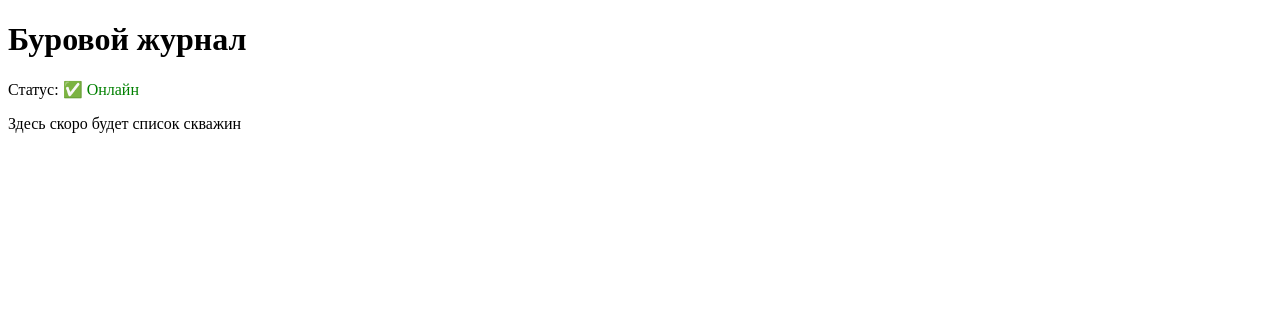
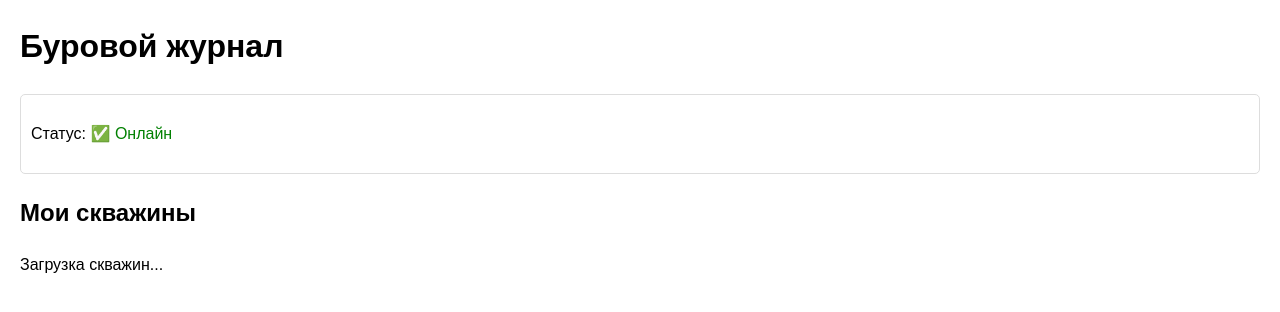
Before and after one commit to UMAtaullin/journal, a Django app: template drilling_log/templates/index.html in a window 1280 px wide. Shown: the top 312 px of the page. Run offline with Django 4.2, Linux system fonts and the light colour scheme; the template is opened without the code that fills it, so the values that code supplies are empty.

Commit message:
feat: add styles

```diff
--- a/drilling_log/templates/index.html
+++ b/drilling_log/templates/index.html
@@ -3,36 +3,25 @@
 <head>
     <title>Буровой журнал</title>
     <meta name="viewport" content="width=device-width, initial-scale=1.0">
+    {% load static %}
+    <link rel="stylesheet" href="{% static 'css/style.css' %}">
 </head>
 <body>
     <h1>Буровой журнал</h1>
 
-    <!-- Простой индикатор статуса -->
-    <div id="status">
+    <!-- Статус онлайн/оффлайн -->
+    <div class="status">
         <p>Статус: <span id="status-text">Загрузка...</span></p>
     </div>
 
-    <p>Здесь скоро будет список скважин</p>
+    <h2>Мои скважины</h2>
 
-    <script>
-        // Простейшая проверка онлайн/оффлайн статуса
-        function updateStatus() {
-            const statusElement = document.getElementById('status-text');
-            if (navigator.onLine) {
-                statusElement.textContent = '✅ Онлайн';
-                statusElement.style.color = 'green';
-            } else {
-                statusElement.textContent = '⚠️ Оффлайн';
-                statusElement.style.color = 'orange';
-            }
-        }
+    <!-- Контейнер для списка скважин -->
+    <div id="wells-list">
+        <p>Загрузка скважин...</p>
+    </div>
 
-        // Слушаем изменения статуса сети
-        window.addEventListener('online', updateStatus);
-        window.addEventListener('offline', updateStatus);
-
-        // Инициализируем при загрузке
-        updateStatus();
-    </script>
+    <!-- Подключаем JavaScript -->
+    <script src="{% static 'js/app.js' %}"></script>
 </body>
 </html>
--- /dev/null
+++ b/static/css/style.css
@@ -0,0 +1,30 @@
+/* Базовые стили для бурового журнала */
+body {
+  font-family: Arial, sans-serif;
+  margin: 20px;
+  line-height: 1.6;
+}
+
+.status {
+  padding: 10px;
+  border-radius: 5px;
+  margin-bottom: 20px;
+  border: 1px solid #ddd;
+}
+
+.well-item {
+  border: 1px solid #ddd;
+  border-radius: 5px;
+  padding: 15px;
+  margin-bottom: 15px;
+  background: #f9f9f9;
+}
+
+.well-item h3 {
+  margin-top: 0;
+  color: #333;
+}
+
+.well-item p {
+  margin: 5px 0;
+}
--- /dev/null
+++ b/static/js/app.js
@@ -0,0 +1,92 @@
+// Основной JavaScript файл для бурового журнала
+
+class DrillingApp {
+  constructor() {
+    this.init();
+  }
+
+  init() {
+    console.log('Буровой журнал инициализирован');
+    this.setupEventListeners();
+    this.loadWells();
+    this.updateOnlineStatus(); // начальный статус
+  }
+
+  setupEventListeners() {
+    // Слушаем изменения статуса сети
+    window.addEventListener('online', () => this.updateOnlineStatus());
+    window.addEventListener('offline', () => this.updateOnlineStatus());
+  }
+
+  updateOnlineStatus() {
+    const statusElement = document.getElementById('status-text');
+    if (!statusElement) return;
+
+    if (navigator.onLine) {
+      statusElement.textContent = '✅ Онлайн';
+      statusElement.style.color = 'green';
+    } else {
+      statusElement.textContent = '⚠️ Оффлайн';
+      statusElement.style.color = 'orange';
+    }
+  }
+
+  // Загрузка скважин с API
+  async loadWells() {
+    try {
+      console.log('Загрузка скважин...');
+      const response = await fetch('/api/wells/my_wells/');
+
+      if (response.ok) {
+        const wells = await response.json();
+        console.log('Загружены скважины:', wells);
+        this.displayWells(wells);
+      } else {
+        console.error('Ошибка загрузки скважин:', response.status);
+      }
+    } catch (error) {
+      console.error('Ошибка при загрузке скважин:', error);
+      this.displayError('Не удалось загрузить скважины');
+    }
+  }
+
+  // Отображение скважин в интерфейсе
+  displayWells(wells) {
+    const wellsList = document.getElementById('wells-list');
+    if (!wellsList) return;
+
+    if (wells.length === 0) {
+      wellsList.innerHTML = '<p>Скважин пока нет</p>';
+      return;
+    }
+
+    wellsList.innerHTML = wells.map(well => `
+            <div class="well-item">
+                <h3>${this.escapeHtml(well.name)}</h3>
+                <p><strong>Участок:</strong> ${this.escapeHtml(well.area)}</p>
+                <p><strong>Сооружение:</strong> ${this.escapeHtml(well.structure)}</p>
+                <p><strong>Проектная глубина:</strong> ${well.design_depth} м</p>
+                <p><small>Создана: ${new Date(well.created_at).toLocaleDateString()}</small></p>
+            </div>
+        `).join('');
+  }
+
+  displayError(message) {
+    const wellsList = document.getElementById('wells-list');
+    if (wellsList) {
+      wellsList.innerHTML = `<p style="color: red;">${message}</p>`;
+    }
+  }
+
+  // Безопасное экранирование HTML
+  escapeHtml(text) {
+    const div = document.createElement('div');
+    div.textContent = text;
+    return div.innerHTML;
+  }
+}
+
+// Инициализация при полной загрузке DOM
+document.addEventListener('DOMContentLoaded', function () {
+  window.drillingApp = new DrillingApp();
+});
```
